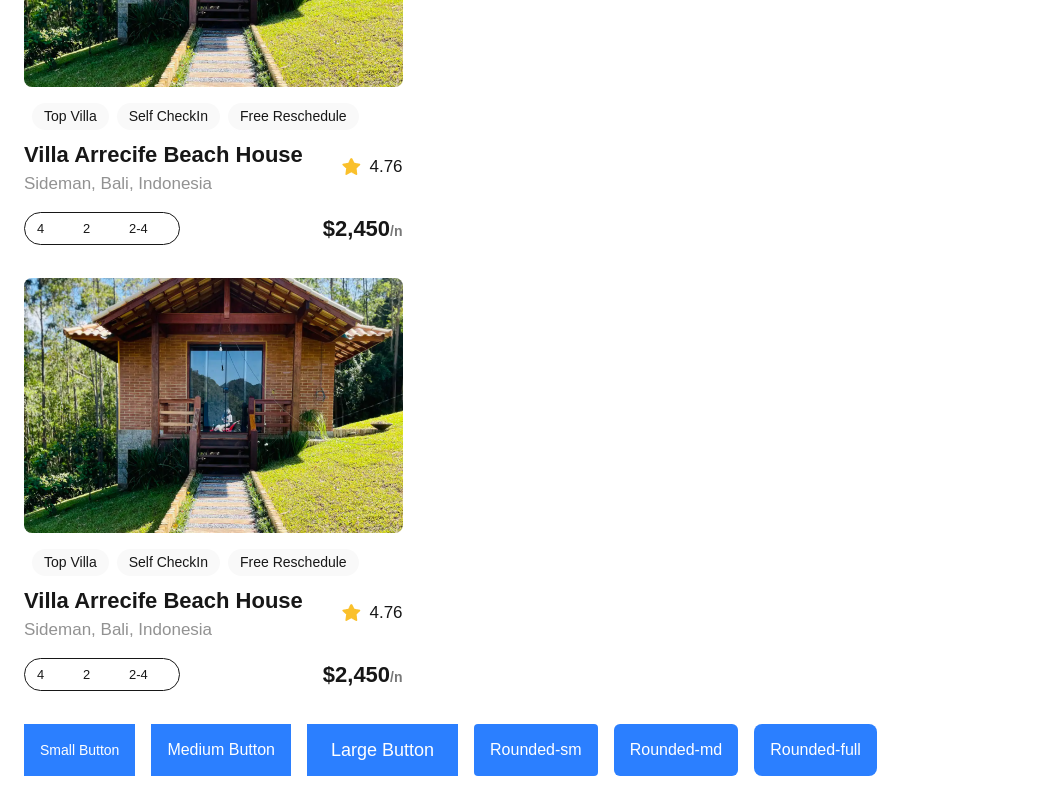
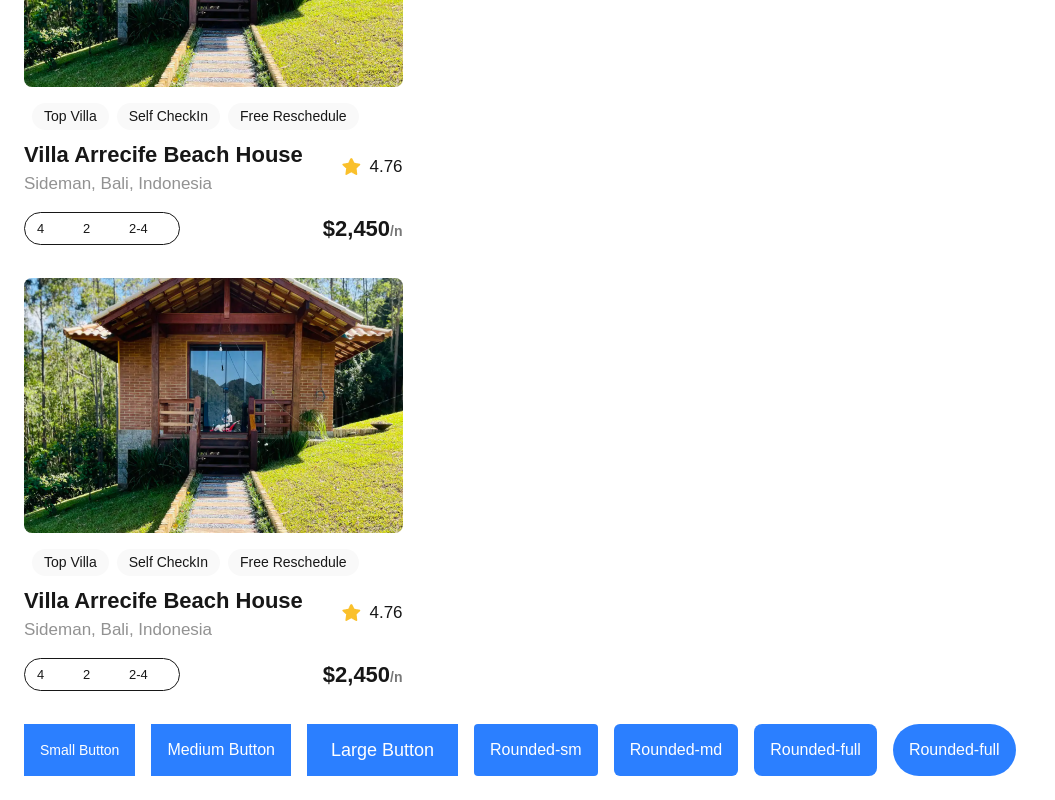
Before and after one commit to amosamue/alx-project-0x00-setup, a Next.js app in the folder alx-project-0x00/: page /landing in a window 1280 px wide. Shown: the part 690-1490 px from the top of the page, without its empty margins (0-1055 px from the left). Built offline with nearby package versions, Linux system fonts and the light colour scheme.

Commit message:
fix: replace rounded-lg with rounded-md to satisfy ALX checker

```diff
--- a/alx-project-0x00/pages/landing.tsx
+++ b/alx-project-0x00/pages/landing.tsx
@@ -23,6 +23,7 @@ const Landing: React.FC = () => {
         <Button title="Rounded-sm" styles="rounded-sm" />
         <Button title="Rounded-md" styles="rounded-md" />
         <Button title="Rounded-full" styles="rounded-lg" />
+        <Button title="Rounded-full" styles="rounded-full" />
       </div>
     </div>
   );
```
